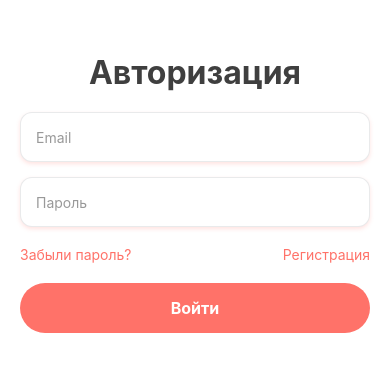
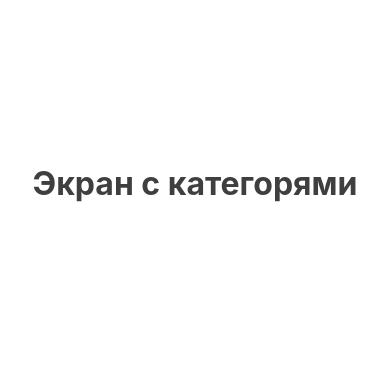
Before and after one commit to DogCodeVer/SmartBusket_ReactNative, a React Native app: screen /Home in a window 390 px wide. Shown: the part 229-600 px from the top of the page. Built offline with nearby package versions, Linux system fonts and the light colour scheme.

Commit message:
Переход на экран после авторизации

```diff
--- a/src/navigation/AppNavigation.tsx
+++ b/src/navigation/AppNavigation.tsx
@@ -4,11 +4,13 @@ import { createNativeStackNavigator } from '@react-navigation/native-stack';
 import SignIn from '../screens/SignIn';
 import SignUp from '../screens/SignUp';
 import PasswordRecovery from '../screens/PasswordRecovery';
+import Home from '../screens/Home';
 
 export type RootStackParamList = {
 	SignIn: undefined;
 	SignUp: undefined;
 	PasswordRecovery: undefined;
+	Home: undefined;
 };
 
 const Stack = createNativeStackNavigator<RootStackParamList>();
@@ -31,6 +33,11 @@ const AppNavigator: React.FC = () => (
 				component={PasswordRecovery}
 				options={{ headerShown: false }}
 			/>
+			<Stack.Screen
+				name='Home'
+				component={Home}
+				options={{ headerShown: false }}
+			/>
 		</Stack.Navigator>
 	</NavigationContainer>
 );
--- /dev/null
+++ b/src/screens/Home.tsx
@@ -0,0 +1,31 @@
+import React from 'react';
+import { View, Text, StyleSheet } from 'react-native';
+import { NativeStackScreenProps } from '@react-navigation/native-stack';
+import { RootStackParamList } from '../navigation/AppNavigation';
+type Props = NativeStackScreenProps<RootStackParamList, 'Home'>;
+
+const Home: React.FC<Props> = ({ navigation }) => {
+	return (
+		<View style={styles.container}>
+			<Text style={styles.title}>Экран с категорями</Text>
+		</View>
+	);
+};
+
+const styles = StyleSheet.create({
+	container: {
+		flex: 1,
+		justifyContent: 'center',
+		alignItems: 'center',
+		paddingHorizontal: 20,
+		backgroundColor: '#fff',
+	},
+	title: {
+		fontSize: 32,
+		fontWeight: 'bold',
+		marginBottom: 20,
+		color: '#3F3F3F',
+	},
+});
+
+export default Home;
--- a/src/screens/SignIn.tsx
+++ b/src/screens/SignIn.tsx
@@ -59,8 +59,16 @@ const SignIn: React.FC<Props> = ({ navigation }) => {
 					</Text>
 				</TouchableOpacity>
 			</View>
-			<TouchableOpacity style={styles.button}>
-				<Text style={styles.buttonText}>Войти</Text>
+			<TouchableOpacity
+				style={styles.button}
+				onPress={() => navigation.navigate('Home')}
+			>
+				<Text
+					style={styles.buttonText}
+					onPress={() => navigation.navigate('Home')}
+				>
+					Войти
+				</Text>
 			</TouchableOpacity>
 		</View>
 	);
--- a/src/screens/SignUp.tsx
+++ b/src/screens/SignUp.tsx
@@ -67,7 +67,10 @@ const SignUp: React.FC<Props> = ({ navigation }) => {
 					</Text>
 				</TouchableOpacity>
 			</View>
-			<TouchableOpacity style={styles.button}>
+			<TouchableOpacity
+				style={styles.button}
+				onPress={() => navigation.navigate('SignIn')}
+			>
 				<Text style={styles.buttonText}>Зарегистрироваться</Text>
 			</TouchableOpacity>
 		</View>
```
